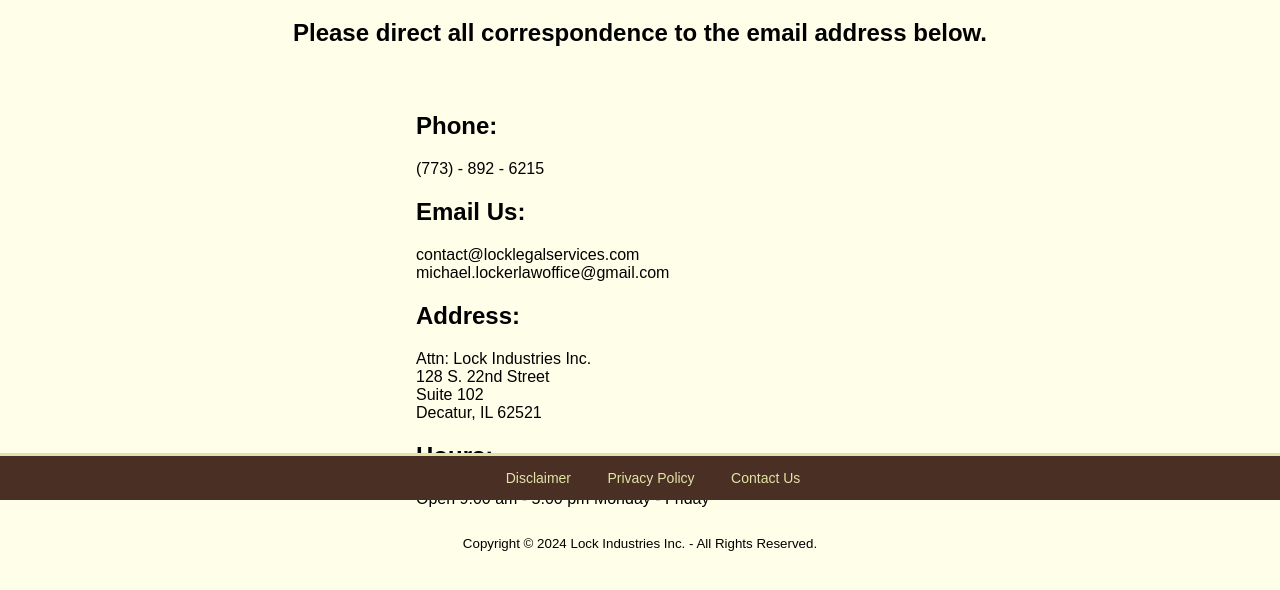
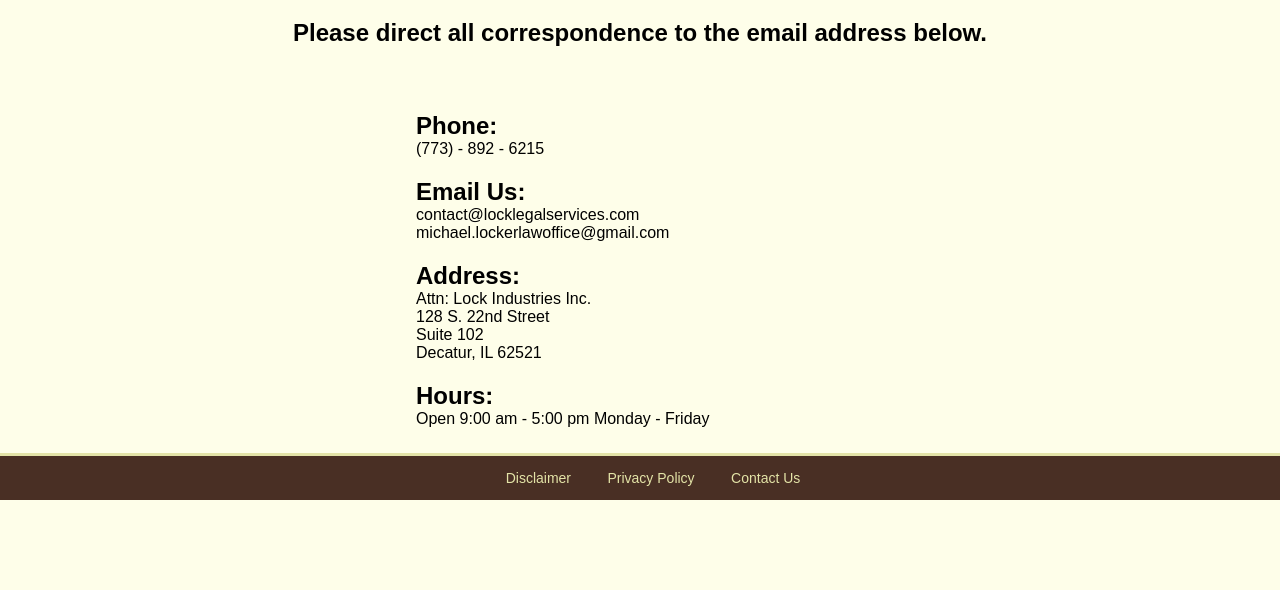
Before and after one commit to LockIndustries/BackusBraiding.com, a plain HTML site: page contact.html in a window 1280 px wide. Shown: the part 300-890 px from the top of the page. Drawn offline with Linux system fonts and the light colour scheme.

Commit message:
fixed h2 again

```diff
--- a/style-lls-LockLegalNewMaster.css
+++ b/style-lls-LockLegalNewMaster.css
@@ -157,7 +157,7 @@ body {
   margin: auto;
 }
 
-.maintextbody2 {
+.maintextbody2 h2 {
   margin-bottom: 0px;
 }
 
--- a/style-lls.css
+++ b/style-lls.css
@@ -146,7 +146,7 @@ body {
   margin: auto;
 }
 
-.maintextbody2 {
+.maintextbody2 h2 {
   margin-bottom: 0px;
 }
 
```
